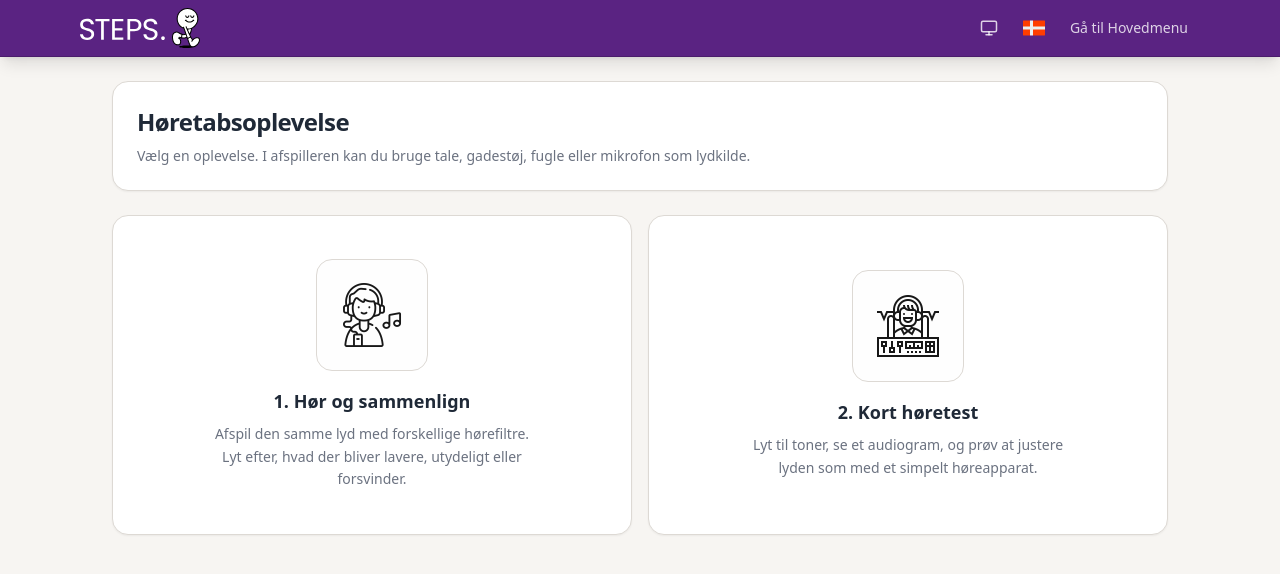
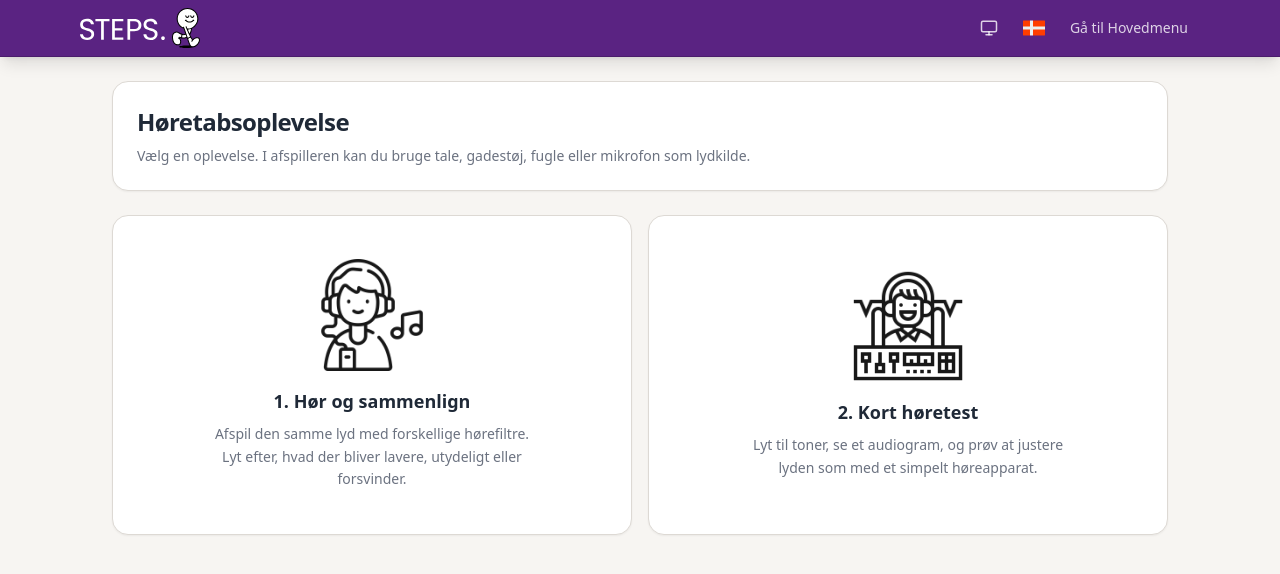
Before and after one commit to STEPSinterreg/STEPSinterreg.github.io, a React (Vite) app: page /experiences/hearing-loss in a window 1280 px wide. Shown: the top 574 px of the page. Built offline with nearby package versions, Linux system fonts and the light colour scheme.

Commit message:
Update
Removed button gfx in buttons

```diff
--- a/src/experiences/hearing-loss/HearingLoss.tsx
+++ b/src/experiences/hearing-loss/HearingLoss.tsx
@@ -1539,9 +1539,9 @@ export default function HearingLoss() {
   const modeCardClass =
     "group flex min-h-72 flex-col items-center gap-4 rounded-2xl border border-surface-300 bg-white p-6 text-center shadow-sm transition hover:border-steps-200 hover:bg-surface-50 focus-visible:outline-none focus-visible:ring-2 focus-visible:ring-steps-400 focus-visible:ring-offset-2 focus-visible:ring-offset-surface-100 sm:min-h-80 sm:justify-center sm:p-8";
   const modeIconShellClass =
-    "flex h-24 w-24 items-center justify-center rounded-2xl border border-surface-300 bg-surface-50 text-gray-800 transition group-hover:border-steps-200 group-hover:bg-steps-50 sm:h-28 sm:w-28";
+    "flex items-center justify-center text-gray-800";
   const modeImageIconClass =
-    "h-14 w-14 object-contain brightness-0 opacity-90 transition-opacity group-hover:opacity-100 sm:h-16 sm:w-16";
+    "h-24 w-24 object-contain brightness-0 opacity-90 transition-opacity group-hover:opacity-100 sm:h-28 sm:w-28";
 
   return (
     <div className="mx-auto max-w-6xl px-4 sm:px-6 lg:px-8">
```
